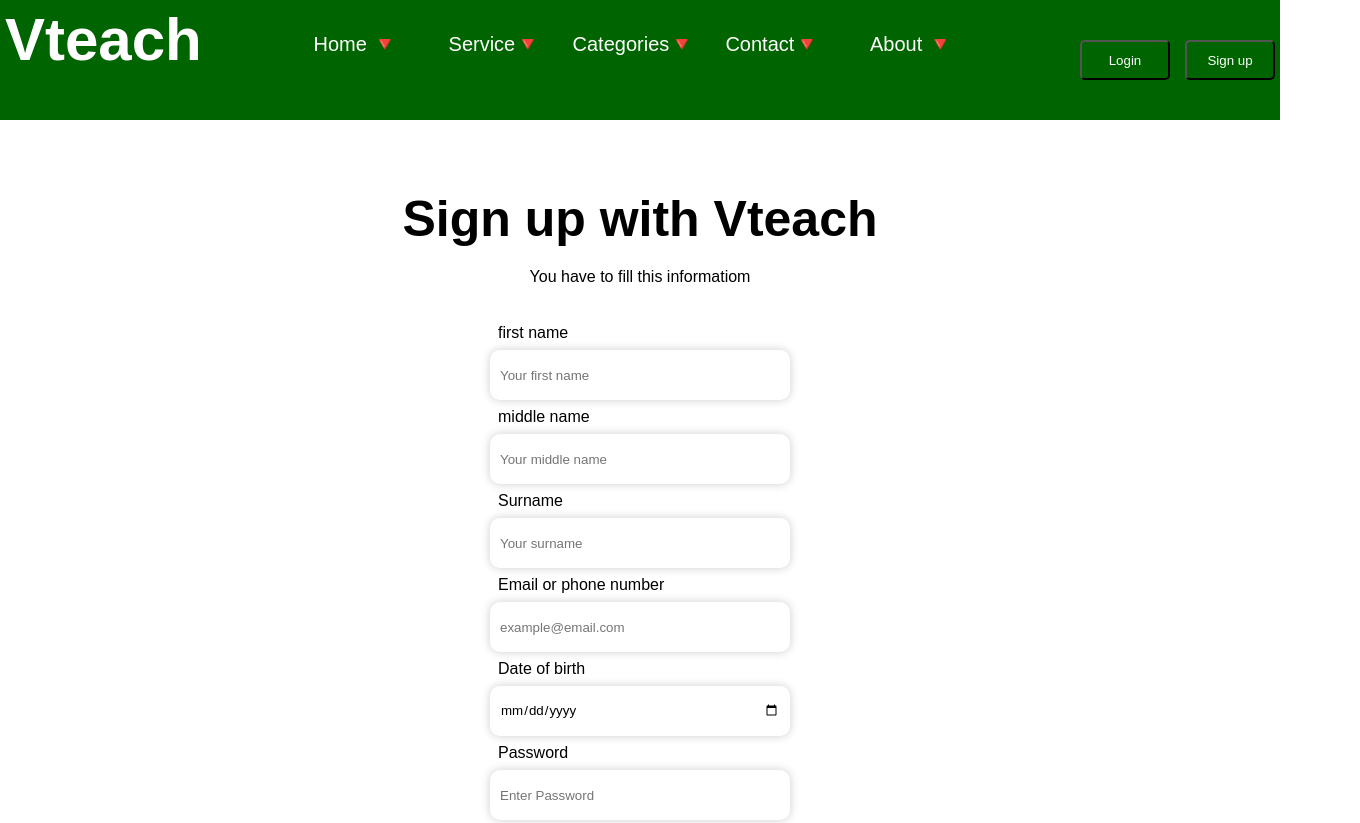
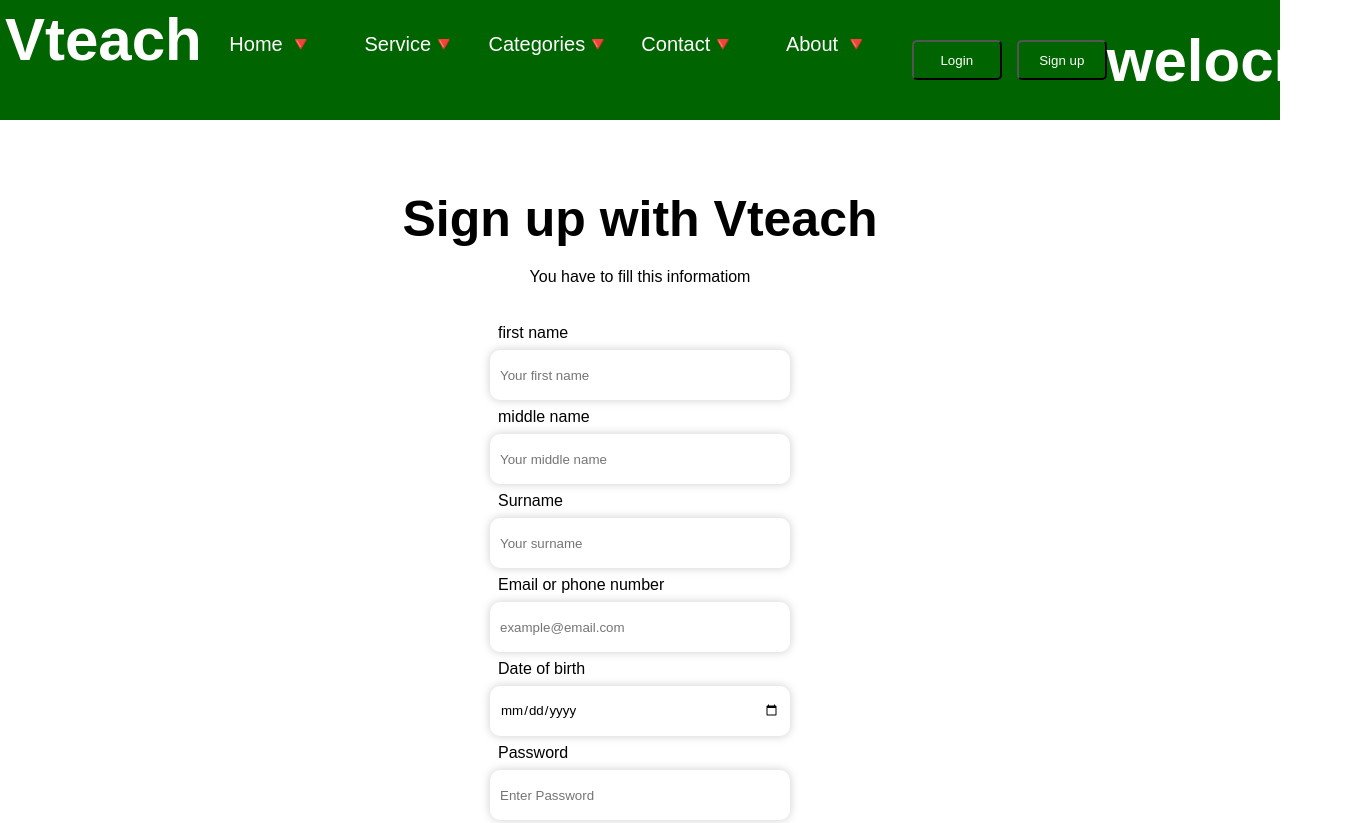
Before and after one commit to chichebem500/king-, a plain HTML site: page html/sign-up.html in a window 1280 px wide. Shown: the top 823 px of the page, 1360 px wide, since content can reach past the window. Drawn offline with Linux system fonts and the light colour scheme.

Commit message:
making change

```diff
--- a/html/sign-up.html
+++ b/html/sign-up.html
@@ -76,6 +76,7 @@
             <button class="bug" id="button2">
                 <a href="#">Sign up</a>
             </button>
+            <h1>welocme</h1>
         </div>
     </header>
     <main>
```
